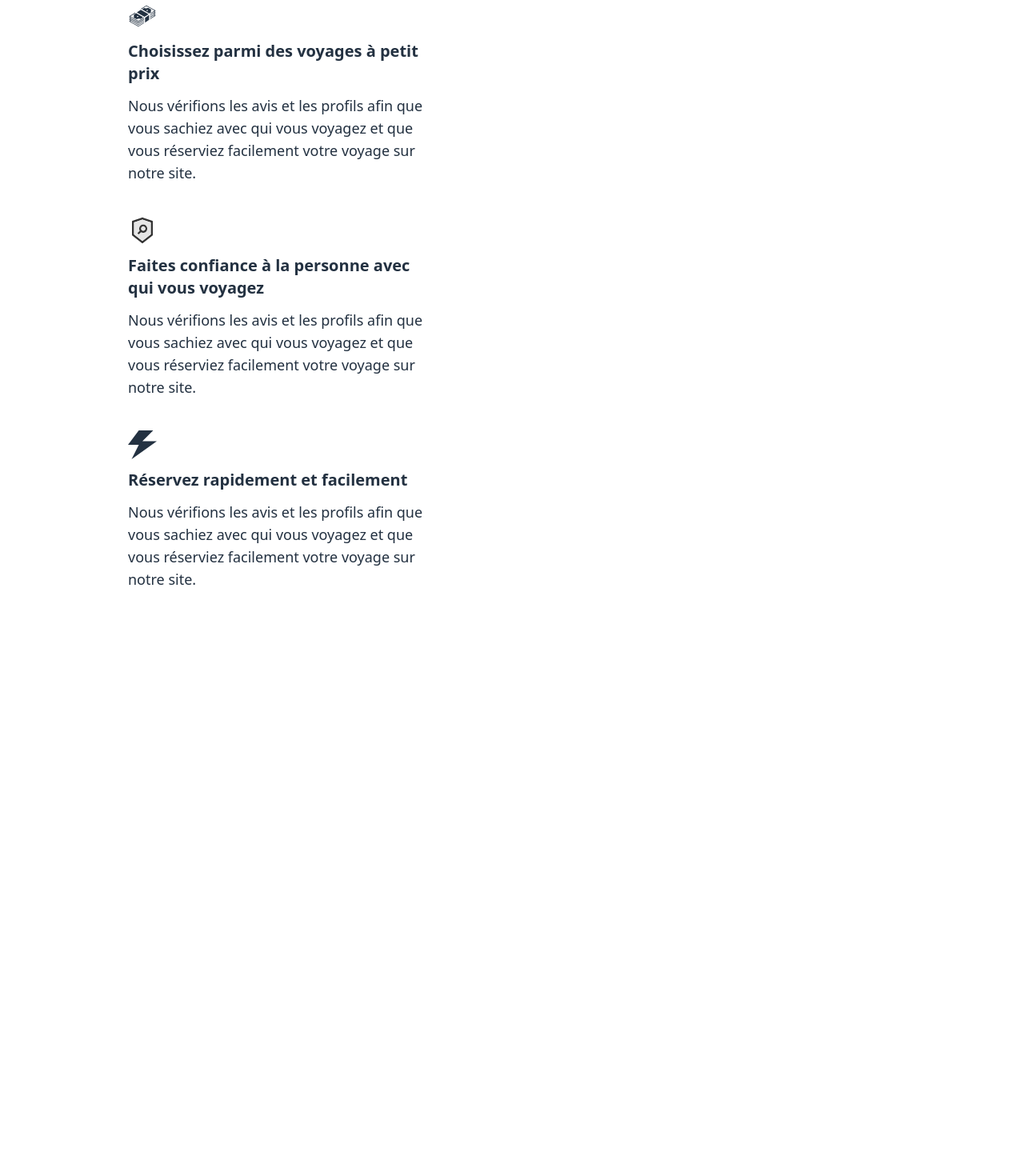
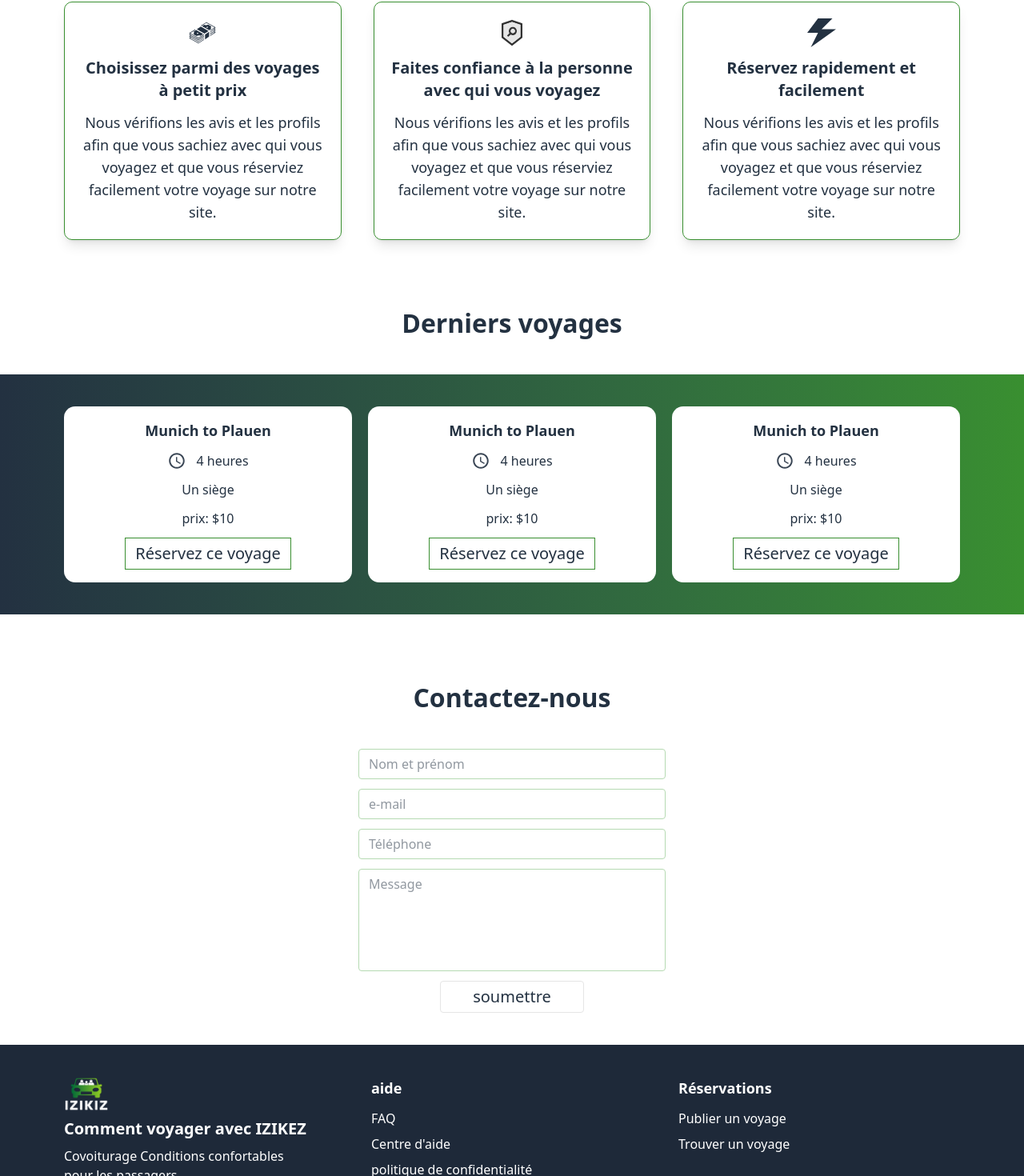
Before and after one commit to muhammad-sy1/first-app, a React (Vite) app: page / in a window 1280 px wide. Shown: the part 766-2236 px from the top of the page at 80% size. Before the commit the page ends 1584 px from the top, so only its background shows below. Built offline with nearby package versions, Linux system fonts and the light colour scheme.

Commit message:
npm run dev

```diff
--- a/src/App.jsx
+++ b/src/App.jsx
@@ -15,37 +15,39 @@ import {
   SelectTrigger,
   SelectValue,
 } from "@/components/ui/select";
+import LatestTrips from "./my-components/LatestTrips";
+import ServicesCards from "./my-components/ServicesCards";
 
 function App() {
   return (
     <>
-      <div className="relative">
+      <header className="relative">
         <Navbar />
-        <div className="h-[600px] w-full ">
+        <div className="h-[600px]">
           <img
             src="/banner.png"
             alt="banner"
             className="w-full h-full object-cover"
           />
           <div className="w-full h-full bg-white/60 absolute inset-0">
-            <div className="container h-full">
+            <div className="container lg:px-20 md:px-10 sm:px-5 px-2 h-full ">
               <div className="flex flex-col justify-center items-center gap-y-5 h-full text-center">
-                <div className="text-my-green font-bold text-4xl">
+                <div className="text-my-green font-bold sm:text-4xl text-2xl">
                   Voyagez intelligemment et économisez davantage
                 </div>
-                <div className="to-my-black font-medium text-2xl">
+                <div className="to-my-black font-medium sm:text-2xl text-lg">
                   Trouvez des chauffeurs de confiance et profitez de voyages
                   économiques.
                 </div>
               </div>
             </div>
           </div>
-          <div className="container relative -top-10 w-full flex justify-center items-center">
+          <div className="container lg:px-20 md:px-10 sm:px-5 px-2 relative -top-10">
             <div className=" flex lg:flex-row flex-col justify-between items-center gap-y-5 bg-white rounded-xl shadow-xl px-5 py-3">
               <div className="flex lg:flex-row flex-col items-center gap-y-3 gap-x-10">
-                <div className="flex items-center gap-x-10">
+                <div className="flex items-center gap-x-5">
                   <div className="flex items-center gap-x-2">
-                    <FaRegCircle className="size-5" />
+                    <FaRegCircle className="size-5 sm:flex hidden" />
                     <Select className="">
                       <SelectTrigger className="text-black! border-none shadow-none focus-visible:ring-0 hover:bg-gray-100">
                         <SelectValue placeholder="Plauen" />
@@ -61,7 +63,7 @@ function App() {
                     <GoArrowSwitch />
                   </div>
                   <div className="flex items-center gap-x-2">
-                    <FaRegCircle />
+                    <FaRegCircle className="size-5 sm:flex hidden" />
                     <Select className="">
                       <SelectTrigger className="text-black! border-none shadow-none focus-visible:ring-0 hover:bg-gray-100">
                         <SelectValue placeholder="Plauen" />
@@ -74,10 +76,10 @@ function App() {
                     </Select>
                   </div>
                 </div>
-                <div className="flex items-center gap-x-10">
+                <div className="flex items-center gap-x-5">
                   <div className="lg:flex hidden">|</div>
                   <div className="flex items-center gap-x-2">
-                    <LuCalendarDays className="size-5" />
+                    <LuCalendarDays className="size-5 sm:flex hidden" />
                     <Select className="">
                       <SelectTrigger className="text-black! border-none shadow-none focus-visible:ring-0 hover:bg-gray-100">
                         <SelectValue placeholder="Today" />
@@ -93,7 +95,7 @@ function App() {
                   </div>
                   <div className="">|</div>
                   <div className="flex items-center gap-x-2">
-                    <FaRegUser />
+                    <FaRegUser className="size-5 sm:flex hidden" />
                     <Select className="">
                       <SelectTrigger className="text-black! border-none shadow-none focus-visible:ring-0 hover:bg-gray-100">
                         <SelectValue placeholder="2 Passagères" />
@@ -134,53 +136,147 @@ function App() {
                   </div>
                 </div>
               </div>
-              <button className="my-button hover:bg-cyan-800 bg-cyan-950 text-white">
+              <button className="my-button hover:bg-cyan-800 bg-cyan-950 text-white transition-colors">
                 Recherche
               </button>
             </div>
           </div>
         </div>
-      </div>
-      <div className="container lg:px-40 lg:pt-20 pt-40 pb-20">
+      </header>
+      <main>
+        <div className="container lg:px-20 md:px-10 sm:px-5 px-2 lg:pt-20 pt-40 pb-10">
           <div className="flex flex-col gap-y-10">
             <div className="sec-title">Our Services</div>
-          <div className="flex flex-col gap-y-10">
-            <div className="flex flex-col gap-y-3 w-96">
-              <GiMoneyStack className="text-4xl" />
-              <div className="font-semibold text-xl">
-                Choisissez parmi des voyages à petit prix
-              </div>
-              <div className="text-lg">
-                Nous vérifions les avis et les profils afin que vous sachiez
-                avec qui vous voyagez et que vous réserviez facilement votre
-                voyage sur notre site.
+            <div className="grid grid-cols-6 gap-10 gap-y-10">
+              <ServicesCards
+                serviceInfo={{
+                  serviceIcon: <GiMoneyStack />,
+                  serviceTitle: "Choisissez parmi des voyages à petit prix",
+                  serviceBody:
+                    "Nous vérifions les avis et les profils afin que vous sachiez avec qui vous voyagez et que vous réserviez facilement votre voyage sur notre site.",
+                }}
+              />
+              <ServicesCards
+                serviceInfo={{
+                  serviceIcon: <AiTwotoneSecurityScan />,
+                  serviceTitle:
+                    "Faites confiance à la personne avec qui vous voyagez",
+                  serviceBody:
+                    "Nous vérifions les avis et les profils afin que vous sachiez avec qui vous voyagez et que vous réserviez facilement votre voyage sur notre site.",
+                }}
+              />
+              <ServicesCards
+                serviceInfo={{
+                  serviceIcon: <ImPower />,
+                  serviceTitle: "Réservez rapidement et facilement",
+                  serviceBody:
+                    "Nous vérifions les avis et les profils afin que vous sachiez avec qui vous voyagez et que vous réserviez facilement votre voyage sur notre site.",
+                }}
+              />
             </div>
           </div>
-            <div className="flex flex-col gap-y-3 w-96">
-              <AiTwotoneSecurityScan className="text-4xl" />
-              <div className="font-semibold text-xl">
-                Faites confiance à la personne avec qui vous voyagez
         </div>
-              <div className="text-lg">
-                Nous vérifions les avis et les profils afin que vous sachiez
-                avec qui vous voyagez et que vous réserviez facilement votre
-                voyage sur notre site.
+        <div className="sec-title py-10">Derniers voyages</div>
+        <div className="bg-gradient-to-r from-my-black to-my-green py-10">
+          <div className="container lg:px-20 md:px-10 sm:px-5 px-2">
+            <div className="flex flex-col gap-y-10">
+              <div className="grid grid-cols-6 gap-5 ">
+                <LatestTrips
+                  cardInfo={{
+                    title: "Munich to Plauen ",
+                    time: "4",
+                    quantity: "Un siège",
+                    price: "10",
+                  }}
+                />
+                <LatestTrips
+                  cardInfo={{
+                    title: "Munich to Plauen ",
+                    time: "4",
+                    quantity: "Un siège",
+                    price: "10",
+                  }}
+                />
+                <LatestTrips
+                  cardInfo={{
+                    title: "Munich to Plauen ",
+                    time: "4",
+                    quantity: "Un siège",
+                    price: "10",
+                  }}
+                />
               </div>
             </div>
-            <div className="flex flex-col gap-y-3 w-96">
-              <ImPower className="text-4xl" />
+          </div>
+        </div>
+        <div className="container lg:px-20 md:px-10 sm:px-5 px-2 py-10">
+          <div className="sec-title py-10">Contactez-nous</div>
+          <form action="" className="flex flex-col items-center gap-y-4 ">
+            <div className="flex flex-col gap-y-3 items-center md:w-96 w-full">
+              <input
+                className="w-full"
+                type="text"
+                placeholder="Nom et prénom"
+              />
+              <input className="w-full" type="email" placeholder="e-mail" />
+              <input className="w-full" type="tel" placeholder="Téléphone" />
+              <textarea
+                placeholder="Message "
+                className="resize-none h-32 w-full"
+              ></textarea>
+              <button className="my-button border px-10! hover:bg-my-black hover:text-white transition-colors">soumettre</button>
+            </div>
+          </form>
+        </div>
+      </main>
+      <footer>
+        <div className="bg-gray-800 text-white py-10">
+          <div className="container lg:px-20 md:px-10 sm:px-5 px-2">
+            <div className="grid grid-cols-6 gap-8 w-full">
+              <div className="lg:col-span-2 md:col-span-3 col-span-6">
+                <div className="flex flex-col gap-y-2">
+                  <img src="/logo.png" alt="logo" className="w-14" />
                   <div className="font-semibold text-xl">
-                Réservez rapidement et facilement
+                    Comment voyager avec IZIKEZ
                   </div>
-              <div className="text-lg">
-                Nous vérifions les avis et les profils afin que vous sachiez
-                avec qui vous voyagez et que vous réserviez facilement votre
-                voyage sur notre site.
+                  <div className=" w-4/5">
+                    Covoiturage Conditions confortables pour les passagers
+                  </div>
+                </div>
+              </div>
+              <div className="lg:col-span-2 md:col-span-3 col-span-6">
+                <div className="flex flex-col gap-y-3">
+                  <div className="font-semibold text-lg">aide</div>
+                  <ul className="flex flex-col gap-y-2">
+                    <li>
+                      <a href="#">FAQ</a>
+                    </li>
+                    <li>
+                      <a href="#">Centre d'aide</a>
+                    </li>
+                    <li>
+                      <a href="#">politique de confidentialité</a>
+                    </li>
+                  </ul>
+                </div>
+              </div>
+              <div className="lg:col-span-2 md:col-span-3 col-span-6">
+                <div className="flex flex-col gap-y-3">
+                  <div className="font-semibold text-lg">Réservations</div>
+                  <ul className="flex flex-col gap-y-2">
+                    <li>
+                      <a href="#">Publier un voyage</a>
+                    </li>
+                    <li>
+                      <a href="#">Trouver un voyage</a>
+                    </li>
+                  </ul>
                 </div>
               </div>
             </div>
           </div>
         </div>
+      </footer>
     </>
   );
 }
--- a/src/index.css
+++ b/src/index.css
@@ -10,11 +10,7 @@
 
 @utility container {
   margin-inline: auto;
-  padding-inline: 2rem;
-}
-
-img {
-  max-width: 100%;
+  /* padding-inline: 30px; */
 }
 
 :root {
@@ -63,50 +59,6 @@ img {
   --sidebar-accent-foreground: oklch(0.205 0 0);
   --sidebar-border: oklch(0.922 0 0);
   --sidebar-ring: oklch(0.708 0 0);
-}
-
-a {
-  font-weight: 500;
-  color: #646cff;
-  text-decoration: inherit;
-}
-
-a:hover {
-  color: #535bf2;
-}
-
-h1 {
-  font-size: 3.2em;
-  line-height: 1.1;
-}
-
-button {
-  /* border-radius: 8px; */
-  /* border: 1px solid transparent; */
-  /* padding: 0.6em 1.2em; */
-  /* font-family: inherit; */
-  /* background-color: #1a1a1a; */
-  cursor: pointer;
-  /* transition: border-color 0.  25s; */
-}
-
-/* button:hover {
-  border-color: #646cff;
-} */
-/* button:focus,
-button:focus-visible {
-  outline: 4px auto -webkit-focus-ring-color;
-} */
-
-.my-button {
-  font-size: 20px;
-  font-weight: 500;
-  padding-inline: 12px;
-  padding-block: 4px;
-  display: flex;
-  justify-content: center;
-  align-items: center;
-  border-radius: 4px;
 }
 
 @media (prefers-color-scheme: light) {
@@ -199,3 +151,68 @@ button:focus-visible {
     @apply bg-background text-foreground;
   }
 }
+
+img {
+  max-width: 100%;
+}
+
+footer a {
+  color: white;
+  transition: color 0.1s linear;
+}
+
+a {
+  /* font-weight: 500; */
+  color: black;
+  text-decoration: none;
+}
+
+footer a:hover {
+  color: #67bc5e;
+}
+
+h1 {
+  font-size: 3.2em;
+  line-height: 1.1;
+}
+
+button {
+  cursor: pointer;
+}
+
+/* button:hover {
+  border-color: #646cff;
+} */
+
+/* button:focus,
+button:focus-visible {
+  outline: 4px auto -webkit-focus-ring-color;
+} */
+
+.my-button {
+  font-size: 20px;
+  font-weight: 500;
+  padding-inline: 12px;
+  padding-block: 4px;
+  display: flex;
+  justify-content: center;
+  align-items: center;
+  border-radius: 4px;
+}
+
+input,
+textarea {
+  padding: 6px 12px;
+  border-radius: 4px;
+  border: solid 1px #b6dab2;
+  box-shadow: inset 0px 0px transparent !important;
+}
+
+input:focus,
+input:focus-visible,
+textarea:focus,
+textarea:focus-visible {
+  outline: none;
+  border: solid 1px #67bc5e;
+  box-shadow: 0px 0px 10px 0px #b6dab2;
+}
--- /dev/null
+++ b/src/my-components/LatestTrips.jsx
@@ -0,0 +1,22 @@
+import React from "react";
+import { IoMdTime } from "react-icons/io";
+
+const LatestTrips = ({ cardInfo }) => {
+  const { title, time, quantity, price } = cardInfo;
+  return (
+    <div className="flex flex-col items-center gap-y-3 px-10 py-4 lg:col-span-2 md:col-span-3 col-span-6 bg-white rounded-xl hover:bg-gray-100 hover:-translate-y-1 transition-transform">
+      <div className="font-semibold text-lg">{title}</div>
+      <div className="flex items-center gap-x-3">
+        <IoMdTime className="text-2xl" />
+        <div className="">{time} heures</div>
+      </div>
+      <div className="">{quantity}</div>
+      <div className="">prix: ${price}</div>
+      <button className="my-button rounded-none! hover:bg-my-green hover:text-white transition-colors border border-my-green">
+        Réservez ce voyage
+      </button>
+    </div>
+  );
+};
+
+export default LatestTrips;
--- a/src/my-components/Navbar.jsx
+++ b/src/my-components/Navbar.jsx
@@ -30,7 +30,7 @@ import { Input } from "../components/ui/input";
 
 const Navbar = () => {
   return (
-    <nav className="container absolute z-50 top-10 inset-x-0">
+    <nav className="sm:max-w-[95%] mx-auto absolute z-50 top-10 inset-x-0">
       <div className="px-2 bg-gradient-to-r from-my-black/85 from-5% via-my-green/75 via-20% to-white/50 to-90% h-16 rounded-xl">
         <div className="flex justify-between items-center h-full">
           <div className="h-full flex justify-center items-center p-3">
--- /dev/null
+++ b/src/my-components/ServicesCards.jsx
@@ -0,0 +1,14 @@
+import React from "react";
+
+const ServicesCards = ({ serviceInfo }) => {
+  const { serviceIcon, serviceTitle, serviceBody } = serviceInfo;
+  return (
+    <div className="lg:col-span-2 md:col-span-3 col-span-6 flex flex-col items-center gap-y-3 p-5 shadow-lg border border-my-green rounded-lg">
+      <div className="text-4xl ">{serviceIcon}</div>
+      <div className="font-semibold text-xl text-center">{serviceTitle}</div>
+      <div className="text-lg text-center">{serviceBody}</div>
+    </div>
+  );
+};
+
+export default ServicesCards;
```
Also changed, not shown: tailwind.config.js (added). Lines whose indentation alone changed are shown as unchanged.
